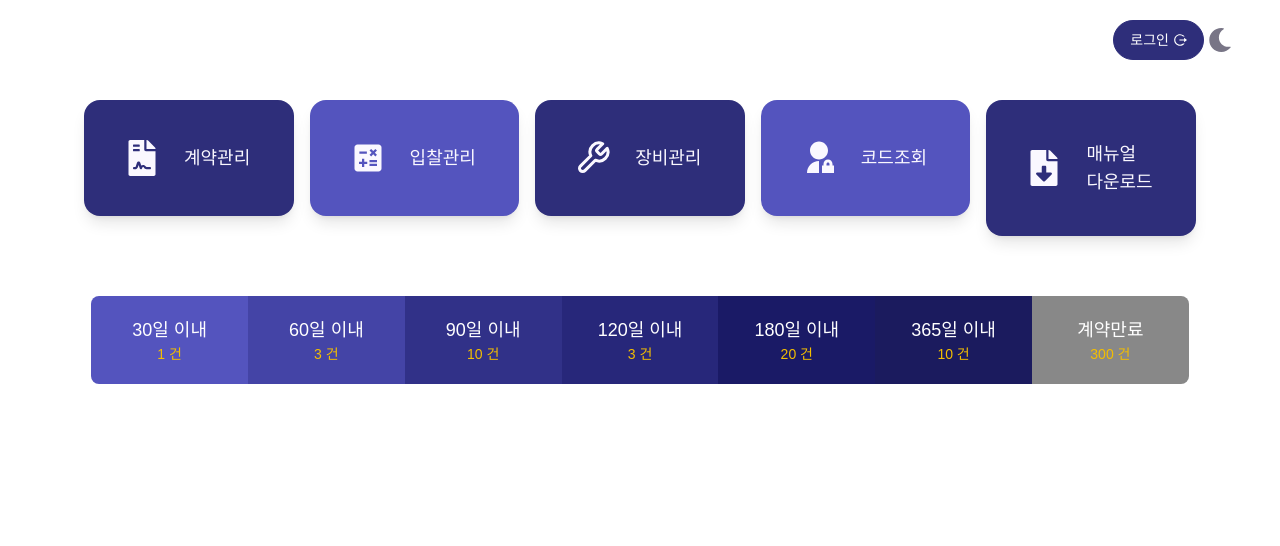
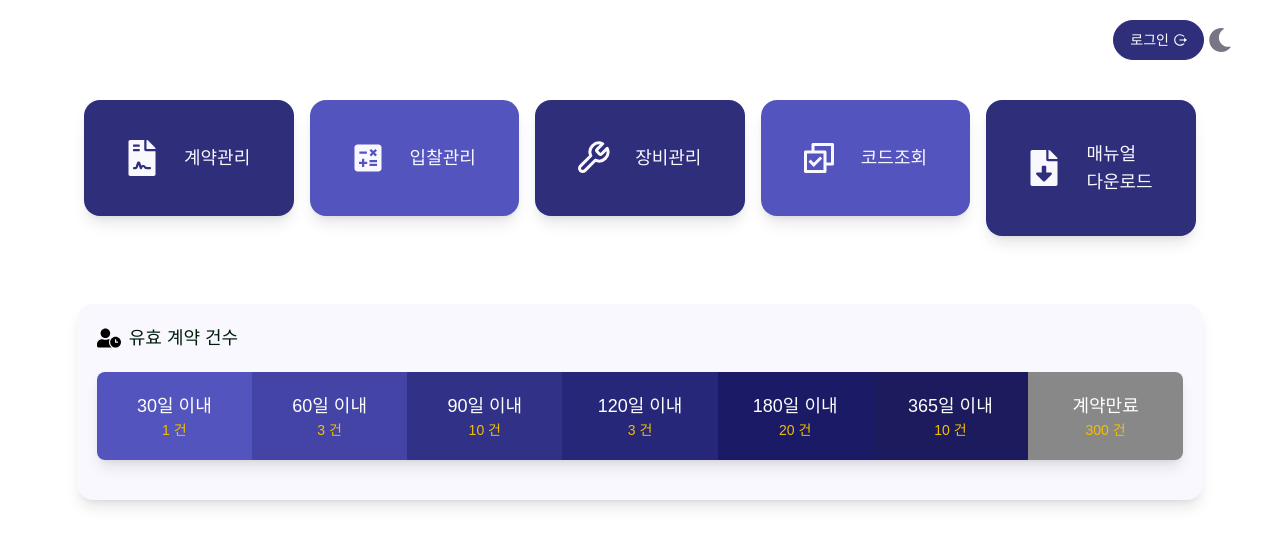
Before and after one commit to Hyeyeon-Ko/pur-ui2, a Next.js app: page /main in a window 1280 px wide. Shown: the top 546 px of the page. Built offline with nearby package versions, Linux system fonts and the light colour scheme; a web font is replaced by a local one.

Commit message:
Style: 대시보드 ui 수정

```diff
--- a/app/main/page.tsx
+++ b/app/main/page.tsx
@@ -3,10 +3,11 @@
 import React, { useEffect, useState } from "react";
 import { MdCalculate } from "react-icons/md";
 import { FaFileContract } from "react-icons/fa";
-import { RiAdminFill } from "react-icons/ri";
+import { RiCheckboxMultipleLine } from "react-icons/ri";
 import { FiTool } from "react-icons/fi";
 import { FaFileDownload } from "react-icons/fa";
 import { SiNicehash } from "react-icons/si";
+import { FaUserClock } from "react-icons/fa";
 import DashCard from "@/components/ui/atoms/dashboard/DashCard";
 import { getLocal } from "@/utils/localStorage";
 import Label from "@/components/ui/atoms/label/Label";
@@ -35,7 +36,7 @@ const cardData = [
   },
   {
     href: "/category/major",
-    icon: RiAdminFill,
+    icon: RiCheckboxMultipleLine,
     label: "코드조회",
     bgColor: "bg-sub",
   },
@@ -134,7 +135,19 @@ const Dashboard = () => {
           />
         ))}
       </div>
-      <div className="grid grid-cols-7 w-[92%] p-10 mx-auto h-50 rounded-lg text-white">
+      <div className="dark:bg-Grey_Darken_4 flex flex-col gap-5 w-[88%] p-5 mx-auto my-12 bg-Table_header rounded-2xl shadow-lg">
+        <div className="flex gap-2 items-center ">
+          <FaUserClock className="text-2xl" />
+          <Label
+            customStyle={{
+              color: isDarkMode ? colors.white : colors["Green_Darken-5"],
+            }}
+            content="유효 계약 건수"
+            mode="lg"
+          />
+        </div>
+
+        <div className="grid grid-cols-7 w-[100%] mx-auto mb-5 h-50 rounded-lg text-white shadow-lg">
           {deadlineItems.map((item) => (
             <ListItem
               key={item.id}
@@ -146,6 +159,7 @@ const Dashboard = () => {
           ))}
         </div>
       </div>
+    </div>
   );
 };
 
--- a/components/layouts/SideMenu.tsx
+++ b/components/layouts/SideMenu.tsx
@@ -6,6 +6,7 @@ import { MdCalculate } from "react-icons/md";
 import { RiSettings5Fill } from "react-icons/ri";
 import { FaFileContract } from "react-icons/fa";
 import { RiAdminFill } from "react-icons/ri";
+import { RiCheckboxMultipleLine } from "react-icons/ri";
 import { MdDashboardCustomize } from "react-icons/md";
 import { TbSquareNumber1Filled } from "react-icons/tb";
 import { TbSquareNumber2Filled } from "react-icons/tb";
@@ -56,7 +57,7 @@ const SideMenu = ({
           tooltip: "계약조회",
         },
         {
-          icon: RiAdminFill,
+          icon: RiCheckboxMultipleLine,
           label: "코드조회",
           href: "/category/major",
           visible: ["admin", "master"],
--- a/tailwind.config.js
+++ b/tailwind.config.js
@@ -47,8 +47,10 @@ module.exports = {
       gradient_5: "#1b1b5e",
       signature: "#2e2e7a",
       white: "white",
+      Table_header: "#faf8ff",
       Grey_Default: "#888888",
       Grey_Darken_4: "#333333",
+      Grey_Darken_5: "#222222",
     },
     fontFamily: {
       sans: ["'Pretendard-Regular'", "sans-serif"],
```
Lines whose indentation alone changed are shown as unchanged.
